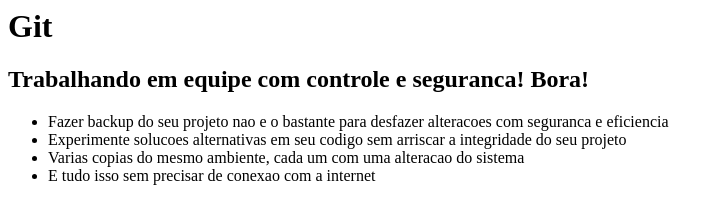
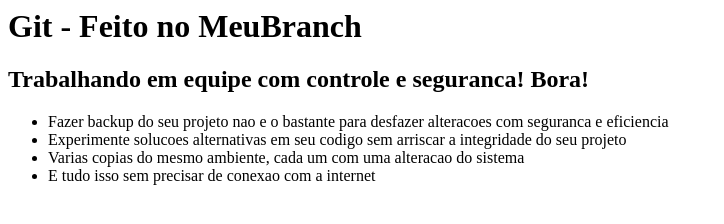
Before and after one commit to isaiasfrederick/curso-git, a plain HTML site: page index.html in a window 1280 px wide. Shown: the whole page, without its empty margins (0-724 px from the left). Drawn offline with Linux system fonts and the light colour scheme.

Commit message:
Commit do MeuBranch

```diff
--- a/index.html
+++ b/index.html
@@ -5,7 +5,7 @@
 	</head>
 
 	<body>
-		<h1>Git</h1>
+		<h1>Git - Feito no MeuBranch</h1>
 		<h2>Trabalhando em equipe com controle e seguranca! Bora!</h2>
 
 		<ul>
```
